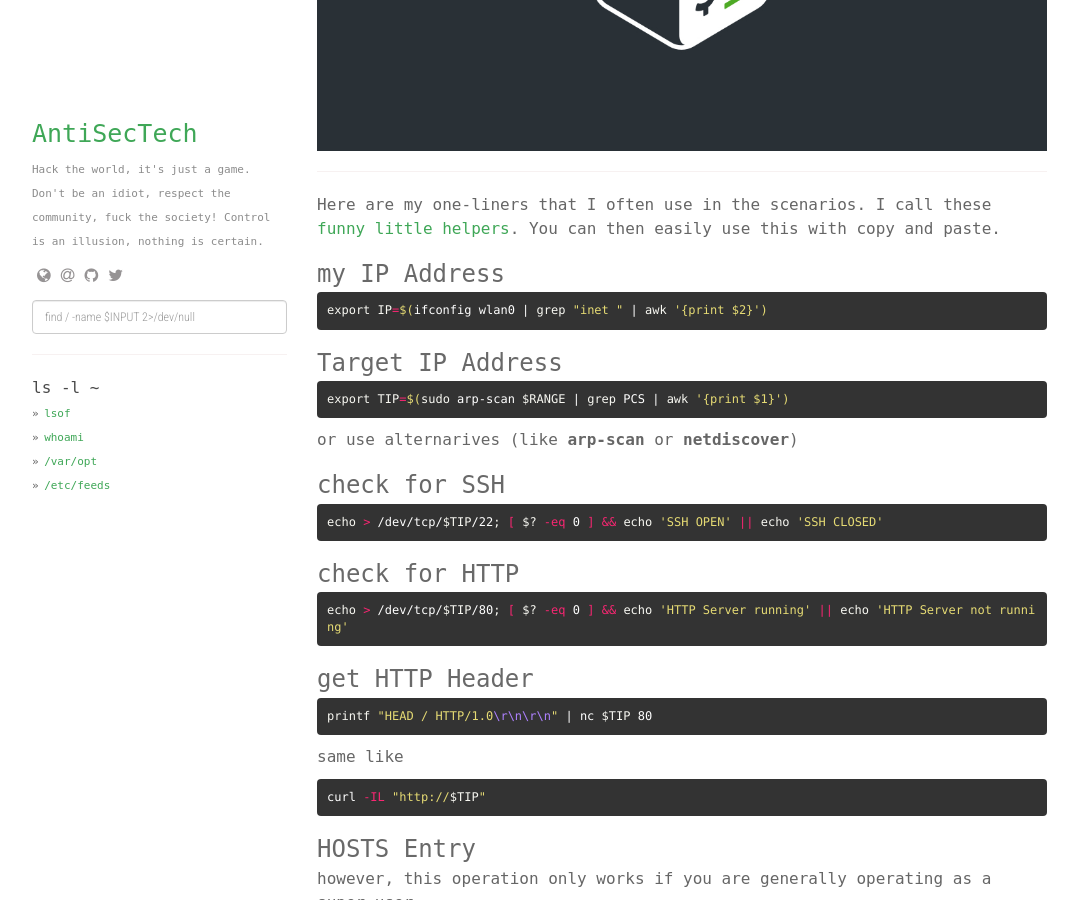
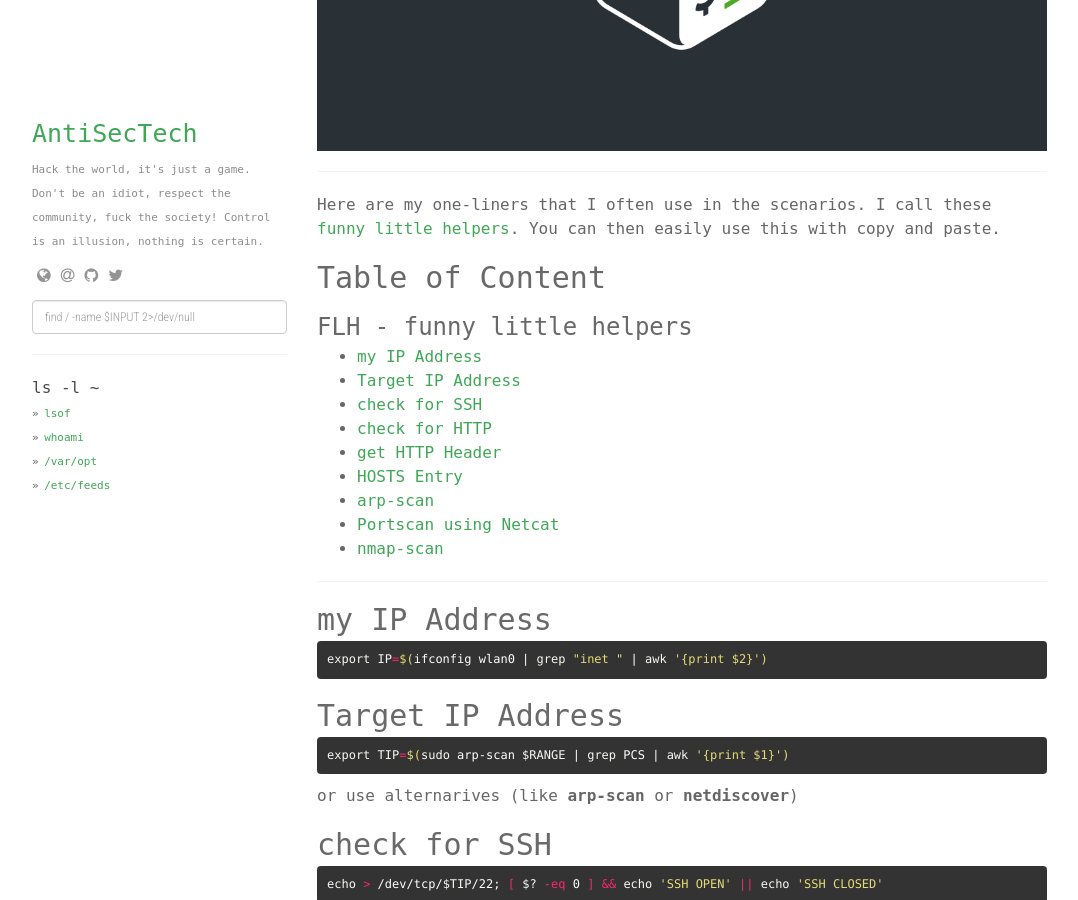
Before and after one commit to AntiSecTech/AntiSecTech.github.io, a Jekyll site: the page built from _project/scripts.md, in a window 1280 px wide and 900 px high, scrolled down 338 px. Shown: the whole window, without its empty margins (53-1131 px from the left). Built offline with Jekyll 4.4.1, drawn with Linux system fonts in a browser that asks for light colours; nearby versions of some CDN libraries.

Commit message:
Update scripts.md
added Table of Content

````diff
--- a/_project/scripts.md
+++ b/_project/scripts.md
@@ -6,28 +6,42 @@ slug: "scripts"
 
 Here are my one-liners that I often use in the scenarios. I call these [funny little helpers](https://github.com/AntiSecTech/AntiSecTech.github.io/blob/main/_project/scripts.md). You can then easily use this with copy and paste.
 
-### my IP Address
+## Table of Content
+### FLH - funny little helpers
+- [my IP Address](#my-IP-Address)
+- [Target IP Address](#Target-IP-Address)
+- [check for SSH](#check-for-SSH)
+- [check for HTTP](#check-for-HTTP)
+- [get HTTP Header](#get-HTTP-Header)
+- [HOSTS Entry](#HOSTS-Entry)
+- [arp-scan](#arp-scan)
+- [Portscan using Netcat](#Portscan-using-Netcat)
+- [nmap-scan](#nmap-scan)
+
+---
+
+## my IP Address
 ```sh
 export IP=$(ifconfig wlan0 | grep "inet " | awk '{print $2}')
 ```
 
-### Target IP Address
+## Target IP Address
 ```sh
 export TIP=$(sudo arp-scan $RANGE | grep PCS | awk '{print $1}')
 ```
 or use alternarives (like **arp-scan** or **netdiscover**)
 
-### check for SSH
+## check for SSH
 ```sh
 echo > /dev/tcp/$TIP/22; [ $? -eq 0 ] && echo 'SSH OPEN' || echo 'SSH CLOSED'
 ```
 
-### check for HTTP
+## check for HTTP
 ```sh
 echo > /dev/tcp/$TIP/80; [ $? -eq 0 ] && echo 'HTTP Server running' || echo 'HTTP Server not running'
 ```
 
-### get HTTP Header
+## get HTTP Header
 ```sh
 printf "HEAD / HTTP/1.0\r\n\r\n" | nc $TIP 80
 ```
@@ -36,7 +50,7 @@ same like
 curl -IL "http://$TIP"
 ```
 
-### HOSTS Entry
+## HOSTS Entry
 however, this operation only works if you are generally operating as a super user.<br>
 $THOST must be declared first, e.g. with ```export THOST=example.box```<br>
 for checking ```echo $THOST```<br>
@@ -44,18 +58,18 @@
 echo "${TIP} ${THOST}" >> /etc/hosts ; cat /etc/hosts | grep $THOST
 ```
 
-### arp-scan
+## arp-scan
 ```sh
 sudo arp-scan $RANGE | grep PCS | awk '{print $1}'
 ```
 
-### Portscan using Netcat
+## Portscan using Netcat
 a really primitive port scan that checks the range from 21 to 8080
 ```sh
 nc -zv $TIP 21-8080
 ```
 
-### nmap-scan
+## nmap-scan
 ```sh
 nmap -T4 -A -v $(sudo arp-scan $RANGE | grep PCS | awk '{print $1}')
 ```
````
